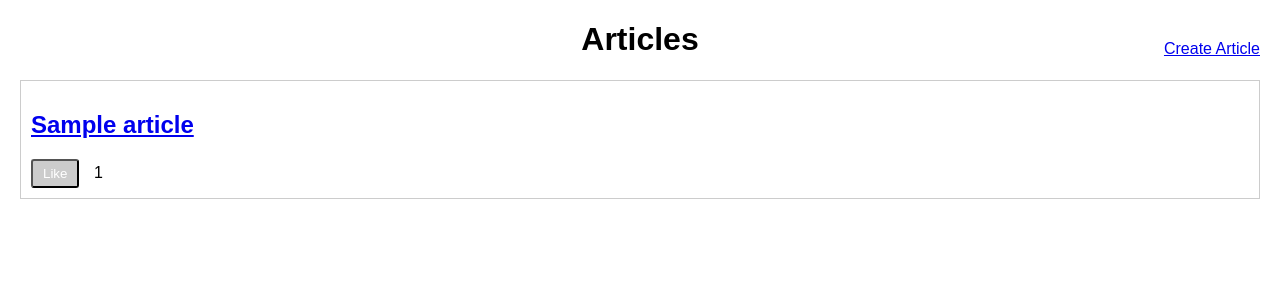
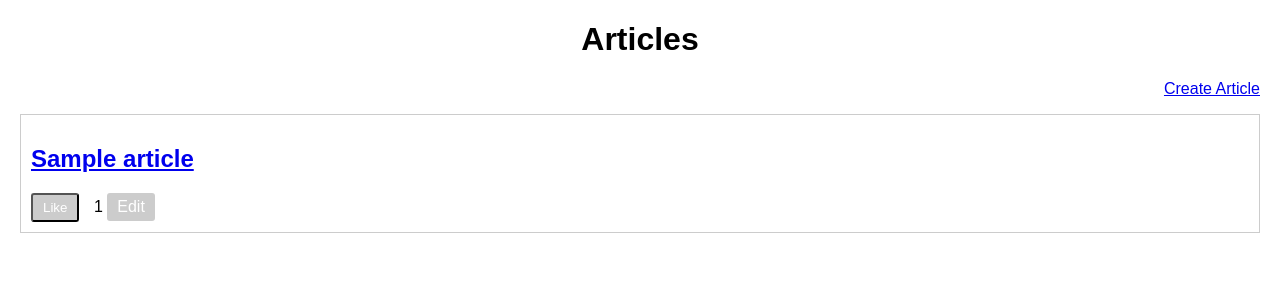
Before and after one commit to WeilinTseng/Knowledge-Website, a Flask app: page / in a window 1280 px wide. Shown: the top 300 px of the page. Run offline with Flask 2, Linux system fonts and the light colour scheme; tables that the repository leaves empty hold one stand-in row (values such as "Sample post").

Commit message:
fix error

```diff
--- a/app.py
+++ b/app.py
@@ -131,6 +131,13 @@ def edit_article(article_id):
         return render_template('edit.html', article=article)
 
 
+def get_article_by_id(article_id):
+    cursor = get_cursor()
+    cursor.execute('SELECT id, title, content FROM articles WHERE id = ?', (article_id,))
+    article = cursor.fetchone()
+    return article
+
+
 @app.teardown_appcontext
 def close_connection(exception):
     connection = getattr(db_local, 'connection', None)
--- a/templates/index.html
+++ b/templates/index.html
@@ -59,16 +59,21 @@
             margin-top: 20px;
         }
 
-        .top-right {
-            position: absolute;
-            top: 20px;
-            right: 20px;
+        .edit-button {
+            display: inline-block;
+            padding: 5px 10px;
+            background-color: #ccc;
+            color: #fff;
+            text-decoration: none;
+            border-radius: 3px;
+            cursor: pointer;
+            margin-right: 10px;
         }
     </style>
 </head>
 <body>
     <h1>Articles</h1>
-    <a href="/create" class="create-article-button top-right">Create Article</a>
+    <a href="/create" class="create-article-button">Create Article</a>
     <ul class="article-list">
         {% for article in articles %}
         <li class="article-item">
@@ -78,6 +83,7 @@
                 {% if article['id'] in liked_articles %}Unlike{% else %}Like{% endif %}
             </button>
             <span class="like-count" data-article-id="{{ article['id'] }}">{{ article['likes'] }}</span>
+            <a href="{{ url_for('edit_article', article_id=article['id']) }}" class="edit-button">Edit</a>
         </li>
         {% endfor %}
     </ul>
```
Also changed, not shown: articles.db.
